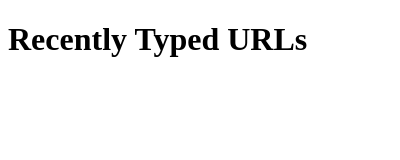
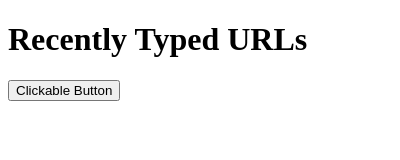
Before and after one commit to kmandyam/NWHacks2017, a browser extension: page popup.html in a window 400 px wide. Drawn offline with Linux system fonts and the light colour scheme.

Commit message:
add button, need to make link work

```diff
--- a/popup.html
+++ b/popup.html
@@ -7,5 +7,8 @@
   <body>
     <h1>Recently Typed URLs</h1>
     <div id="typedUrl_div"></div>
+    <FORM METHOD="LINK" ACTION="https://developer.chrome.com/extensions/event_pages">
+      <INPUT TYPE="submit" VALUE="Clickable Button">
+    </FORM>
   </body>
 </html>
```
